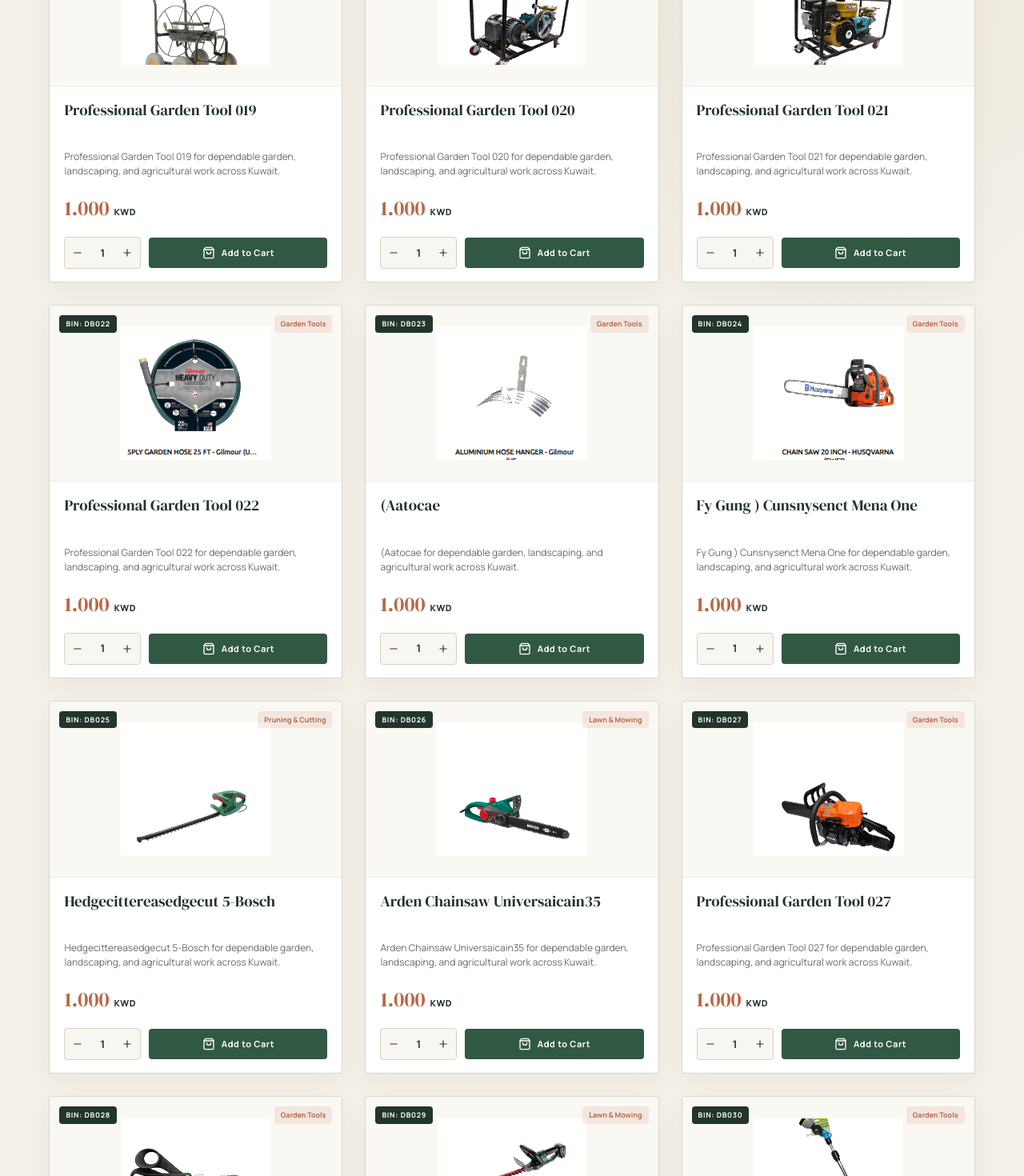
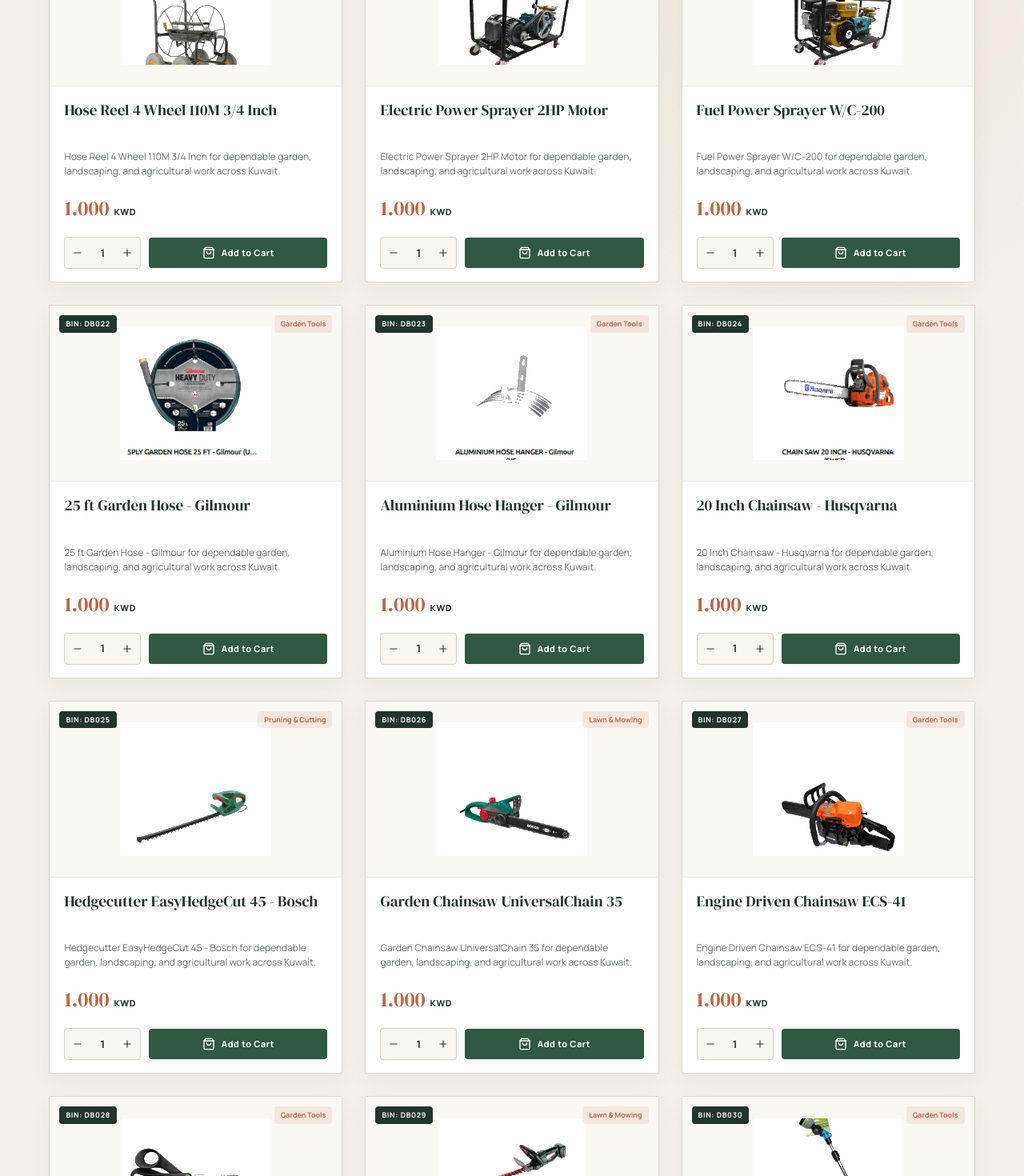
Before and after one commit to Ishasuraj/desert-blooms, a React (Vite) app in the folder client/: page /tools in a window 1280 px wide. Shown: the part 4280-5750 px from the top of the page at 80% size. Built offline with nearby package versions, Linux system fonts and the light colour scheme.

Commit message:
Correct product catalog names

```diff
--- a/client/src/data/tools.ts
+++ b/client/src/data/tools.ts
@@ -187,8 +187,8 @@
   {
     "id": "tool-db019",
     "binNo": "DB019",
-    "name": "Professional Garden Tool 019",
-    "description": "Professional Garden Tool 019 for dependable garden, landscaping, and agricultural work across Kuwait.",
+    "name": "Hose Reel 4 Wheel 110M 3/4 Inch",
+    "description": "Hose Reel 4 Wheel 110M 3/4 Inch for dependable garden, landscaping, and agricultural work across Kuwait.",
     "category": "Garden Tools",
     "price": 1.0,
     "image": "/images/tools/tool_019.png",
@@ -197,8 +197,8 @@
   {
     "id": "tool-db020",
     "binNo": "DB020",
-    "name": "Professional Garden Tool 020",
-    "description": "Professional Garden Tool 020 for dependable garden, landscaping, and agricultural work across Kuwait.",
+    "name": "Electric Power Sprayer 2HP Motor",
+    "description": "Electric Power Sprayer 2HP Motor for dependable garden, landscaping, and agricultural work across Kuwait.",
     "category": "Garden Tools",
     "price": 1.0,
     "image": "/images/tools/tool_020.png",
@@ -207,8 +207,8 @@
   {
     "id": "tool-db021",
     "binNo": "DB021",
-    "name": "Professional Garden Tool 021",
-    "description": "Professional Garden Tool 021 for dependable garden, landscaping, and agricultural work across Kuwait.",
+    "name": "Fuel Power Sprayer W/C-200",
+    "description": "Fuel Power Sprayer W/C-200 for dependable garden, landscaping, and agricultural work across Kuwait.",
     "category": "Garden Tools",
     "price": 1.0,
     "image": "/images/tools/tool_021.png",
@@ -217,8 +217,8 @@
   {
     "id": "tool-db022",
     "binNo": "DB022",
-    "name": "Professional Garden Tool 022",
-    "description": "Professional Garden Tool 022 for dependable garden, landscaping, and agricultural work across Kuwait.",
+    "name": "25 ft Garden Hose - Gilmour",
+    "description": "25 ft Garden Hose - Gilmour for dependable garden, landscaping, and agricultural work across Kuwait.",
     "category": "Garden Tools",
     "price": 1.0,
     "image": "/images/tools/tool_022.png",
@@ -227,8 +227,8 @@
   {
     "id": "tool-db023",
     "binNo": "DB023",
-    "name": "(Aatocae",
-    "description": "(Aatocae for dependable garden, landscaping, and agricultural work across Kuwait.",
+    "name": "Aluminium Hose Hanger - Gilmour",
+    "description": "Aluminium Hose Hanger - Gilmour for dependable garden, landscaping, and agricultural work across Kuwait.",
     "category": "Garden Tools",
     "price": 1.0,
     "image": "/images/tools/tool_023.png",
@@ -237,8 +237,8 @@
   {
     "id": "tool-db024",
     "binNo": "DB024",
-    "name": "Fy Gung ) Cunsnysenct Mena One",
-    "description": "Fy Gung ) Cunsnysenct Mena One for dependable garden, landscaping, and agricultural work across Kuwait.",
+    "name": "20 Inch Chainsaw - Husqvarna",
+    "description": "20 Inch Chainsaw - Husqvarna for dependable garden, landscaping, and agricultural work across Kuwait.",
     "category": "Garden Tools",
     "price": 1.0,
     "image": "/images/tools/tool_024.png",
@@ -247,8 +247,8 @@
   {
     "id": "tool-db025",
     "binNo": "DB025",
-    "name": "Hedgecittereasedgecut 5-Bosch",
-    "description": "Hedgecittereasedgecut 5-Bosch for dependable garden, landscaping, and agricultural work across Kuwait.",
+    "name": "Hedgecutter EasyHedgeCut 45 - Bosch",
+    "description": "Hedgecutter EasyHedgeCut 45 - Bosch for dependable garden, landscaping, and agricultural work across Kuwait.",
     "category": "Pruning & Cutting",
     "price": 1.0,
     "image": "/images/tools/tool_025.png",
@@ -257,8 +257,8 @@
   {
     "id": "tool-db026",
     "binNo": "DB026",
-    "name": "Arden Chainsaw Universaicain35",
-    "description": "Arden Chainsaw Universaicain35 for dependable garden, landscaping, and agricultural work across Kuwait.",
+    "name": "Garden Chainsaw UniversalChain 35",
+    "description": "Garden Chainsaw UniversalChain 35 for dependable garden, landscaping, and agricultural work across Kuwait.",
     "category": "Lawn & Mowing",
     "price": 1.0,
     "image": "/images/tools/tool_026.png",
@@ -267,8 +267,8 @@
   {
     "id": "tool-db027",
     "binNo": "DB027",
-    "name": "Professional Garden Tool 027",
-    "description": "Professional Garden Tool 027 for dependable garden, landscaping, and agricultural work across Kuwait.",
+    "name": "Engine Driven Chainsaw ECS-41",
+    "description": "Engine Driven Chainsaw ECS-41 for dependable garden, landscaping, and agricultural work across Kuwait.",
     "category": "Garden Tools",
     "price": 1.0,
     "image": "/images/tools/tool_027.png",
@@ -277,8 +277,8 @@
   {
     "id": "tool-db028",
     "binNo": "DB028",
-    "name": "Functional Form Gardening Nassons",
-    "description": "Functional Form Gardening Nassons for dependable garden, landscaping, and agricultural work across Kuwait.",
+    "name": "Functional Form Gardening Scissors",
+    "description": "Functional Form Gardening Scissors for dependable garden, landscaping, and agricultural work across Kuwait.",
     "category": "Garden Tools",
     "price": 1.0,
     "image": "/images/tools/tool_028.png",
@@ -297,8 +297,8 @@
   {
     "id": "tool-db030",
     "binNo": "DB030",
-    "name": "Professional Garden Tool 030",
-    "description": "Professional Garden Tool 030 for dependable garden, landscaping, and agricultural work across Kuwait.",
+    "name": "Multi Pattern Hand Sprayer - Taiwan",
+    "description": "Multi Pattern Hand Sprayer - Taiwan for dependable garden, landscaping, and agricultural work across Kuwait.",
     "category": "Garden Tools",
     "price": 1.0,
     "image": "/images/tools/tool_030.png",
@@ -307,8 +307,8 @@
   {
     "id": "tool-db031",
     "binNo": "DB031",
-    "name": "Water Can 121L-Ribmex (Taly)",
-    "description": "Water Can 121L-Ribmex (Taly) for dependable garden, landscaping, and agricultural work across Kuwait.",
+    "name": "Water Can 12L - Ribimex",
+    "description": "Water Can 12L - Ribimex for dependable garden, landscaping, and agricultural work across Kuwait.",
     "category": "Garden Tools",
     "price": 1.0,
     "image": "/images/tools/tool_031.png",
@@ -317,8 +317,8 @@
   {
     "id": "tool-db032",
     "binNo": "DB032",
-    "name": "Vcsrnrusseortomoos",
-    "description": "Vcsrnrusseortomoos for dependable garden, landscaping, and agricultural work across Kuwait.",
+    "name": "Lance Spray Plus 90 cm - Hozelock",
+    "description": "Lance Spray Plus 90 cm - Hozelock for dependable garden, landscaping, and agricultural work across Kuwait.",
     "category": "Garden Tools",
     "price": 1.0,
     "image": "/images/tools/tool_032.png",
@@ -327,8 +327,8 @@
   {
     "id": "tool-db033",
     "binNo": "DB033",
-    "name": "Re Than I Rmectnezs Nen",
-    "description": "Re Than I Rmectnezs Nen for dependable garden, landscaping, and agricultural work across Kuwait.",
+    "name": "Trigger Nozzle 5.1/2 Inch - Taiwan",
+    "description": "Trigger Nozzle 5.1/2 Inch - Taiwan for dependable garden, landscaping, and agricultural work across Kuwait.",
     "category": "Garden Tools",
     "price": 1.0,
     "image": "/images/tools/tool_033.png",
@@ -387,8 +387,8 @@
   {
     "id": "tool-db039",
     "binNo": "DB039",
-    "name": "Professional Garden Tool 039",
-    "description": "Professional Garden Tool 039 for dependable garden, landscaping, and agricultural work across Kuwait.",
+    "name": "Riding Lawn Mower YTH24V48 - Husqvarna",
+    "description": "Riding Lawn Mower YTH24V48 - Husqvarna for dependable garden, landscaping, and agricultural work across Kuwait.",
     "category": "Garden Tools",
     "price": 1.0,
     "image": "/images/tools/tool_039.png",
@@ -467,8 +467,8 @@
   {
     "id": "tool-db047",
     "binNo": "DB047",
-    "name": "Professional Garden Tool 047",
-    "description": "Professional Garden Tool 047 for dependable garden, landscaping, and agricultural work across Kuwait.",
+    "name": "Electric Lawn Mower BEMW481BH - Black+Decker",
+    "description": "Electric Lawn Mower BEMW481BH - Black+Decker for dependable garden, landscaping, and agricultural work across Kuwait.",
     "category": "Garden Tools",
     "price": 1.0,
     "image": "/images/tools/tool_047.png",
@@ -477,8 +477,8 @@
   {
     "id": "tool-db048",
     "binNo": "DB048",
-    "name": "Professional Garden Tool 048",
-    "description": "Professional Garden Tool 048 for dependable garden, landscaping, and agricultural work across Kuwait.",
+    "name": "Electric Lawn Mower BEMW461BH - Black+Decker",
+    "description": "Electric Lawn Mower BEMW461BH - Black+Decker for dependable garden, landscaping, and agricultural work across Kuwait.",
     "category": "Garden Tools",
     "price": 1.0,
     "image": "/images/tools/tool_048.png",
@@ -487,8 +487,8 @@
   {
     "id": "tool-db049",
     "binNo": "DB049",
-    "name": "Professional Garden Tool 049",
-    "description": "Professional Garden Tool 049 for dependable garden, landscaping, and agricultural work across Kuwait.",
+    "name": "Hose Reel 25M GF80285856 - G.F.",
+    "description": "Hose Reel 25M GF80285856 - G.F. for dependable garden, landscaping, and agricultural work across Kuwait.",
     "category": "Garden Tools",
     "price": 1.0,
     "image": "/images/tools/tool_049.png",
@@ -507,8 +507,8 @@
   {
     "id": "tool-db051",
     "binNo": "DB051",
-    "name": "Professional Garden Tool 051",
-    "description": "Professional Garden Tool 051 for dependable garden, landscaping, and agricultural work across Kuwait.",
+    "name": "Multi-Jet Watering Lance - Ribimex",
+    "description": "Multi-Jet Watering Lance - Ribimex for dependable garden, landscaping, and agricultural work across Kuwait.",
     "category": "Garden Tools",
     "price": 1.0,
     "image": "/images/tools/tool_051.png",
@@ -527,8 +527,8 @@
   {
     "id": "tool-db053",
     "binNo": "DB053",
-    "name": "Professional Garden Tool 053",
-    "description": "Professional Garden Tool 053 for dependable garden, landscaping, and agricultural work across Kuwait.",
+    "name": "Lopping Shears 30 Inch - Automaster",
+    "description": "Lopping Shears 30 Inch - Automaster for dependable garden, landscaping, and agricultural work across Kuwait.",
     "category": "Garden Tools",
     "price": 1.0,
     "image": "/images/tools/tool_053.png",
@@ -547,8 +547,8 @@
   {
     "id": "tool-db055",
     "binNo": "DB055",
-    "name": "Professional Garden Tool 055",
-    "description": "Professional Garden Tool 055 for dependable garden, landscaping, and agricultural work across Kuwait.",
+    "name": "Cultivator 650N - Nichino",
+    "description": "Cultivator 650N - Nichino for dependable garden, landscaping, and agricultural work across Kuwait.",
     "category": "Garden Tools",
     "price": 1.0,
     "image": "/images/tools/tool_055.png",
@@ -577,8 +577,8 @@
   {
     "id": "tool-db058",
     "binNo": "DB058",
-    "name": "Professional Garden Tool 058",
-    "description": "Professional Garden Tool 058 for dependable garden, landscaping, and agricultural work across Kuwait.",
+    "name": "Hedge Trimmer - Atika",
+    "description": "Hedge Trimmer - Atika for dependable garden, landscaping, and agricultural work across Kuwait.",
     "category": "Garden Tools",
     "price": 1.0,
     "image": "/images/tools/tool_058.png",
@@ -597,8 +597,8 @@
   {
     "id": "tool-db060",
     "binNo": "DB060",
-    "name": "Professional Garden Tool 060",
-    "description": "Professional Garden Tool 060 for dependable garden, landscaping, and agricultural work across Kuwait.",
+    "name": "WS-Pipe-13 4 13mm Hose",
+    "description": "WS-Pipe-13 4 13mm Hose for dependable garden, landscaping, and agricultural work across Kuwait.",
     "category": "Garden Tools",
     "price": 1.0,
     "image": "/images/tools/tool_060.png",
@@ -997,8 +997,8 @@
   {
     "id": "tool-db100",
     "binNo": "DB100",
-    "name": "Professional Garden Tool 100",
-    "description": "Professional Garden Tool 100 for dependable garden, landscaping, and agricultural work across Kuwait.",
+    "name": "Hose Connector 1/2 Inch - Taiwan",
+    "description": "Hose Connector 1/2 Inch - Taiwan for dependable garden, landscaping, and agricultural work across Kuwait.",
     "category": "Garden Tools",
     "price": 1.0,
     "image": "/images/tools/tool_100.png",
@@ -1007,8 +1007,8 @@
   {
     "id": "tool-db101",
     "binNo": "DB101",
-    "name": "Professional Garden Tool 101",
-    "description": "Professional Garden Tool 101 for dependable garden, landscaping, and agricultural work across Kuwait.",
+    "name": "Solenoid Spray Gun 800 ml - Wokin",
+    "description": "Solenoid Spray Gun 800 ml - Wokin for dependable garden, landscaping, and agricultural work across Kuwait.",
     "category": "Garden Tools",
     "price": 1.0,
     "image": "/images/tools/tool_101.png",
@@ -1017,8 +1017,8 @@
   {
     "id": "tool-db102",
     "binNo": "DB102",
-    "name": "Professional Garden Tool 102",
-    "description": "Professional Garden Tool 102 for dependable garden, landscaping, and agricultural work across Kuwait.",
+    "name": "HVLP Hand Held Spray Gun 800 ml - Wokin",
+    "description": "HVLP Hand Held Spray Gun 800 ml - Wokin for dependable garden, landscaping, and agricultural work across Kuwait.",
     "category": "Garden Tools",
     "price": 1.0,
     "image": "/images/tools/tool_102.png",
@@ -1027,8 +1027,8 @@
   {
     "id": "tool-db103",
     "binNo": "DB103",
-    "name": "Professional Garden Tool 103",
-    "description": "Professional Garden Tool 103 for dependable garden, landscaping, and agricultural work across Kuwait.",
+    "name": "Tap Adaptor 3/4 x 1 Inch - Wokin",
+    "description": "Tap Adaptor 3/4 x 1 Inch - Wokin for dependable garden, landscaping, and agricultural work across Kuwait.",
     "category": "Garden Tools",
     "price": 1.0,
     "image": "/images/tools/tool_103.png",
@@ -1037,8 +1037,8 @@
   {
     "id": "tool-db104",
     "binNo": "DB104",
-    "name": "Professional Garden Tool 104",
-    "description": "Professional Garden Tool 104 for dependable garden, landscaping, and agricultural work across Kuwait.",
+    "name": "Hose Connector 1/2 Inch - Wokin",
+    "description": "Hose Connector 1/2 Inch - Wokin for dependable garden, landscaping, and agricultural work across Kuwait.",
     "category": "Garden Tools",
     "price": 1.0,
     "image": "/images/tools/tool_104.png",
@@ -1047,8 +1047,8 @@
   {
     "id": "tool-db105",
     "binNo": "DB105",
-    "name": "Professional Garden Tool 105",
-    "description": "Professional Garden Tool 105 for dependable garden, landscaping, and agricultural work across Kuwait.",
+    "name": "Bypass Pattern Pruning Shear 8 Inch - Wokin",
+    "description": "Bypass Pattern Pruning Shear 8 Inch - Wokin for dependable garden, landscaping, and agricultural work across Kuwait.",
     "category": "Garden Tools",
     "price": 1.0,
     "image": "/images/tools/tool_105.png",
@@ -1057,8 +1057,8 @@
   {
     "id": "tool-db106",
     "binNo": "DB106",
-    "name": "Professional Garden Tool 106",
-    "description": "Professional Garden Tool 106 for dependable garden, landscaping, and agricultural work across Kuwait.",
+    "name": "Straight Pruning Shear 8 Inch - Wokin",
+    "description": "Straight Pruning Shear 8 Inch - Wokin for dependable garden, landscaping, and agricultural work across Kuwait.",
     "category": "Garden Tools",
     "price": 1.0,
     "image": "/images/tools/tool_106.png",
@@ -1067,8 +1067,8 @@
   {
     "id": "tool-db107",
     "binNo": "DB107",
-    "name": "Professional Garden Tool 107",
-    "description": "Professional Garden Tool 107 for dependable garden, landscaping, and agricultural work across Kuwait.",
+    "name": "Garden Pressure Sprayer 20L - Wokin",
+    "description": "Garden Pressure Sprayer 20L - Wokin for dependable garden, landscaping, and agricultural work across Kuwait.",
     "category": "Garden Tools",
     "price": 1.0,
     "image": "/images/tools/tool_107.png",
@@ -1077,8 +1077,8 @@
   {
     "id": "tool-db108",
     "binNo": "DB108",
-    "name": "Professional Garden Tool 108",
-    "description": "Professional Garden Tool 108 for dependable garden, landscaping, and agricultural work across Kuwait.",
+    "name": "Brush Cutter and Line Trimmer 43CC - Wokin",
+    "description": "Brush Cutter and Line Trimmer 43CC - Wokin for dependable garden, landscaping, and agricultural work across Kuwait.",
     "category": "Garden Tools",
     "price": 1.0,
     "image": "/images/tools/tool_108.png",
@@ -1107,8 +1107,8 @@
   {
     "id": "tool-db111",
     "binNo": "DB111",
-    "name": "Professional Garden Tool 111",
-    "description": "Professional Garden Tool 111 for dependable garden, landscaping, and agricultural work across Kuwait.",
+    "name": "Bypass Pattern Pruning Shear 8 Inch - Wokin",
+    "description": "Bypass Pattern Pruning Shear 8 Inch - Wokin for dependable garden, landscaping, and agricultural work across Kuwait.",
     "category": "Garden Tools",
     "price": 1.0,
     "image": "/images/tools/tool_111.png",
@@ -1117,8 +1117,8 @@
   {
     "id": "tool-db112",
     "binNo": "DB112",
-    "name": "Professional Garden Tool 112",
-    "description": "Professional Garden Tool 112 for dependable garden, landscaping, and agricultural work across Kuwait.",
+    "name": "Straight Pruning Shear 8 Inch - Wokin",
+    "description": "Straight Pruning Shear 8 Inch - Wokin for dependable garden, landscaping, and agricultural work across Kuwait.",
     "category": "Garden Tools",
     "price": 1.0,
     "image": "/images/tools/tool_112.png",
@@ -1137,8 +1137,8 @@
   {
     "id": "tool-db114",
     "binNo": "DB114",
-    "name": "Professional Garden Tool 114",
-    "description": "Professional Garden Tool 114 for dependable garden, landscaping, and agricultural work across Kuwait.",
+    "name": "Brush Cutter and Line Trimmer 43CC - Wokin",
+    "description": "Brush Cutter and Line Trimmer 43CC - Wokin for dependable garden, landscaping, and agricultural work across Kuwait.",
     "category": "Garden Tools",
     "price": 1.0,
     "image": "/images/tools/tool_114.png",
@@ -1177,8 +1177,8 @@
   {
     "id": "tool-db118",
     "binNo": "DB118",
-    "name": "Professional Garden Tool 118",
-    "description": "Professional Garden Tool 118 for dependable garden, landscaping, and agricultural work across Kuwait.",
+    "name": "Bypass Pattern Pruning Shear 200mm",
+    "description": "Bypass Pattern Pruning Shear 200mm for dependable garden, landscaping, and agricultural work across Kuwait.",
     "category": "Garden Tools",
     "price": 1.0,
     "image": "/images/tools/tool_118.png",
@@ -1287,8 +1287,8 @@
   {
     "id": "tool-db129",
     "binNo": "DB129",
-    "name": "Professional Garden Tool 129",
-    "description": "Professional Garden Tool 129 for dependable garden, landscaping, and agricultural work across Kuwait.",
+    "name": "Multi-Jet Watering Wand with Adjustable Head",
+    "description": "Multi-Jet Watering Wand with Adjustable Head for dependable garden, landscaping, and agricultural work across Kuwait.",
     "category": "Garden Tools",
     "price": 1.0,
     "image": "/images/tools/tool_129.png",
```
Also changed, not shown: shared/tools.json (+74 -74 lines).
